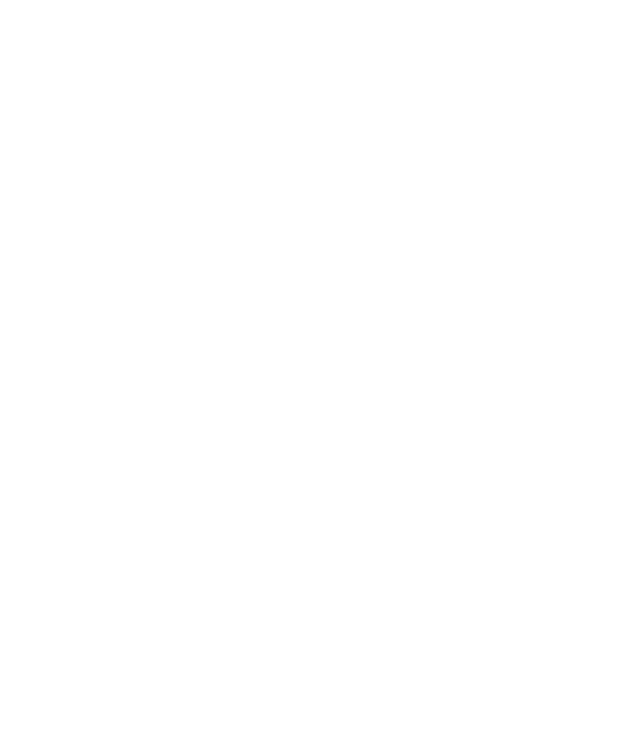
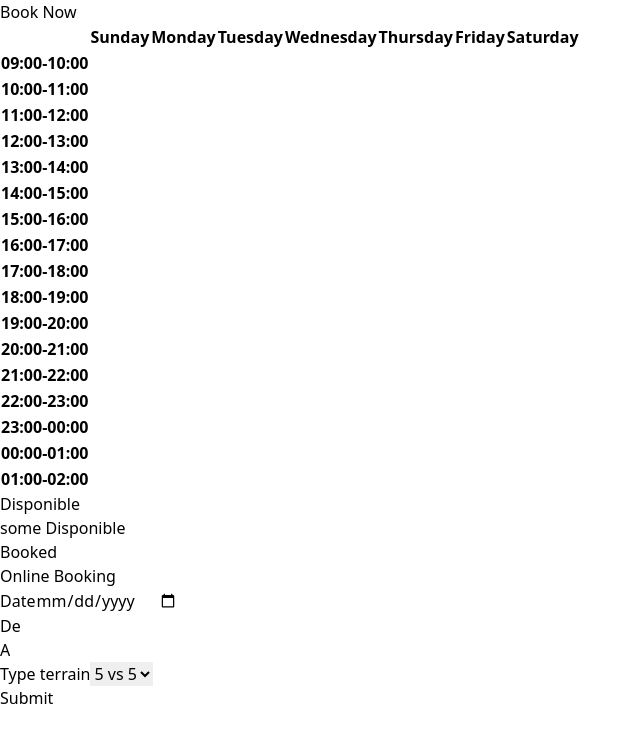
Before and after one commit to Taha1EA/UrbanSport, a React (Vite) app in the folder website/: page / in a window 1280 px wide. Shown: the top 742 px of the page, without its empty margins (0-641 px from the left). Built offline with nearby package versions, Linux system fonts and the light colour scheme; no server answers.

Commit message:
add click event to the submit button

```diff
--- a/website/src/Home.jsx
+++ b/website/src/Home.jsx
@@ -4,7 +4,7 @@ const Home = () => {
   return (
     <div>
 
-
+        <TabR/>
     </div>
   )
 }
```
